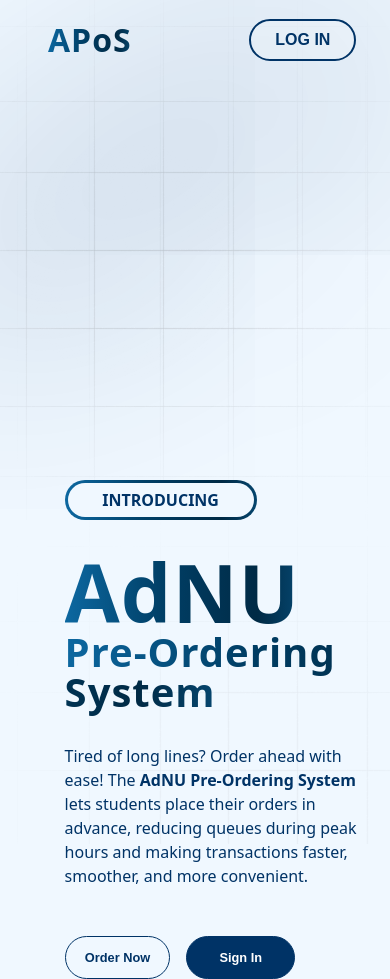
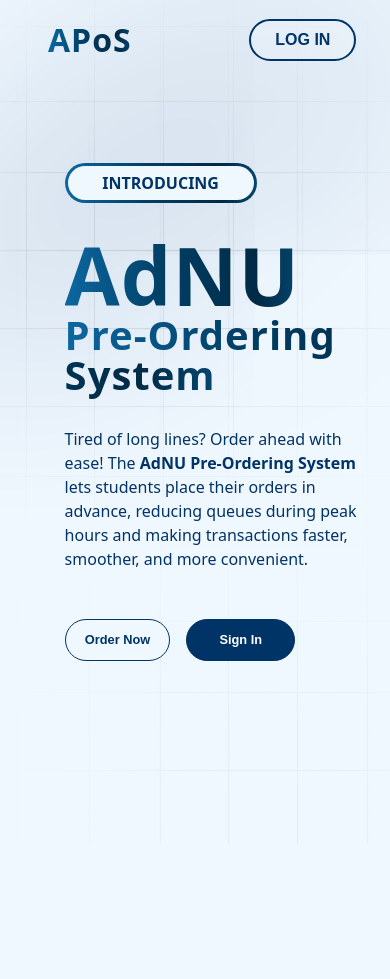
Before and after one commit to auxomeness/apos, a plain HTML site: page index.html in a window 390 px wide. After the commit the page ends 844 px from the top, so only its background shows below. Drawn offline with nearby package versions, Linux system fonts and the light colour scheme; some packages are replaced by stand-ins of ours; a script that the page names is missing.

Commit message:
Update pre-order.css

```diff
--- a/pre-order.css
+++ b/pre-order.css
@@ -268,7 +268,7 @@ main {
   }
 
   .content {
-    margin-top: 85%;
+    margin-top: 0;
   }
 
   .robot-3d {
@@ -296,7 +296,7 @@ main {
   }
 
   .content {
-    margin-top: 25rem;
+    margin-top: 0;
   }
 
   .robot-3d {
```
